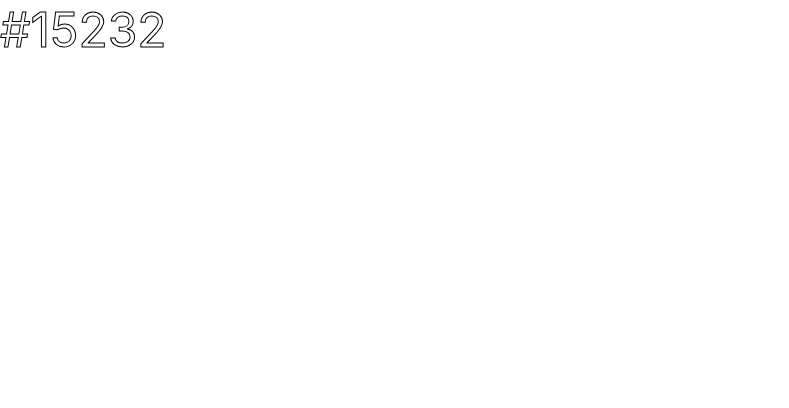
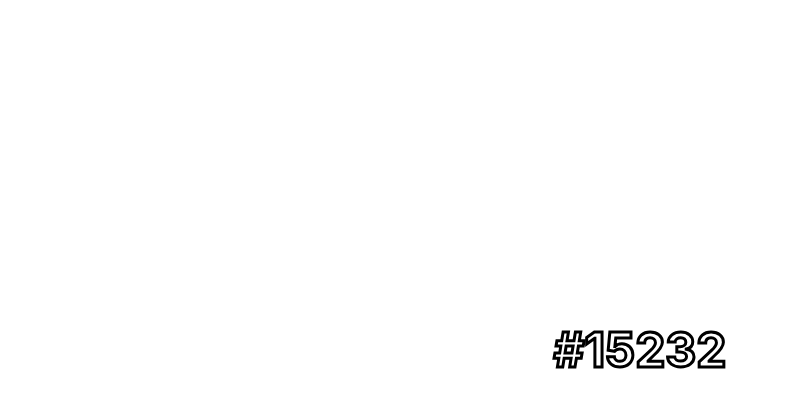
Before and after one commit to kyblockstacking/Hex_Color_Clock, a React (Create React App) app: page / in a window 1280 px wide. Shown: the top 408 px of the page, without its empty margins (0-789 px from the left). Built offline with nearby package versions, Linux system fonts and the light colour scheme.

Commit message:
center hex number

```diff
--- a/src/components/HexClock.js
+++ b/src/components/HexClock.js
@@ -40,12 +40,16 @@ export default class HexClock extends Component {
                 backgroundColor: this.state.hex,
                 minHeight: "100vh",
                 minWidth: "100vw",
+                textAlign: 'center',
             }}>
                 {/* Display hex code to user */}
                 <span style={{
                     color: 'white',
                     fontSize: '3em',
-                    webkitTextStroke: '1px black',
+                    fontWeight: 'bold',
+                    webkitTextStroke: '3px black',
+                    display: 'inline-block',
+                    marginTop: '40vh'
                 }}>
                     {this.state.hex}
                 </span>
```
